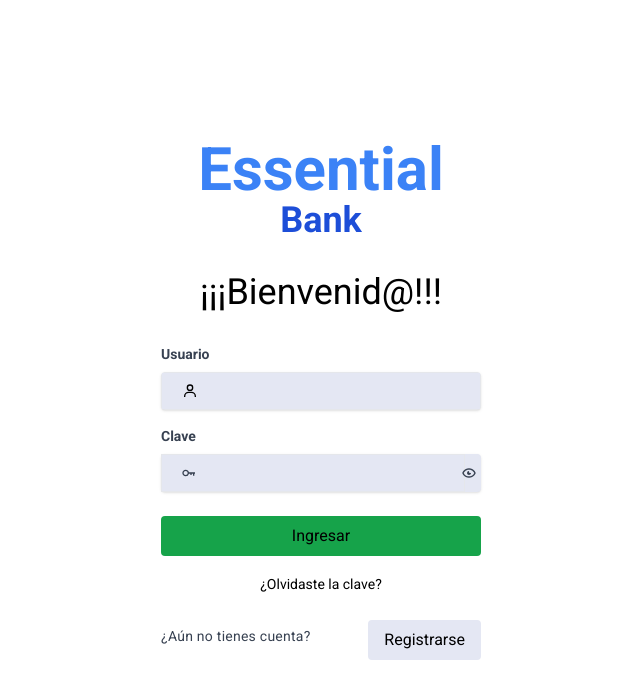
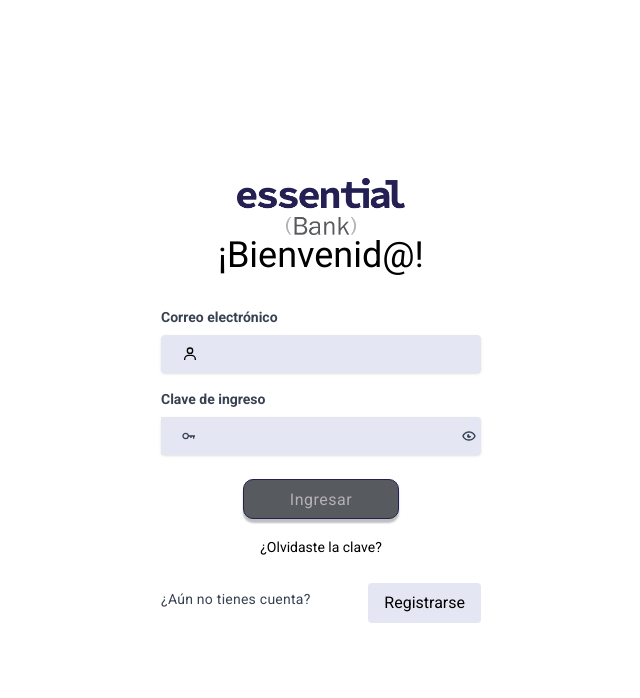
Before and after one commit to anavarro81/Essential-Bank-Front, a React (Vite) app in the folder frontend/: page / in a window 1280 px wide. Shown: the top 698 px of the page, without its empty margins (319-959 px from the left). Built offline with nearby package versions, Linux system fonts and the light colour scheme.

Commit message:
feat: Transferencias entre usuarios
Trasferencias entre usuarios

```diff
--- a/frontend/src/Pages/Home/Home.jsx
+++ b/frontend/src/Pages/Home/Home.jsx
@@ -114,7 +114,7 @@ const Home = () => {
                 <section id='account-info'>
                     <p> El saldo actual de tu cuenta es </p>
                     <ToolTip id={'balanceDisplay'}>
-                        {/* <p className='text-[36px]'> {user.accounts[0].Balance  <p> */}
+                        <p className='text-[36px]'> {user.accounts    && user.accounts[0].Balance}  </p>
                     </ToolTip>
                 </section>
 
--- a/frontend/src/Pages/Login/Login.jsx
+++ b/frontend/src/Pages/Login/Login.jsx
@@ -1,4 +1,4 @@
-import { useState, useRef } from 'react';
+import { useState, useRef,useEffect } from 'react';
 import { BiUser, BiKey, BiShowAlt, BiHide, BiFingerprint } from 'react-icons/bi';
 import { Link } from "react-router-dom"
 import users from '../../data/data'
@@ -9,13 +9,15 @@ import axios from 'axios';
 
 export default function LoginPage() {
 
-  console.log('VITE_API_URL_PROD >>> ', import.meta.env.VITE_API_URL_PROD);
+
 
   const [showPassword, setShowPassword] = useState(false);
   const navigate = useNavigate();
   const [user, setsetUser] = useUser()
 
-  console.log('import.meta.env.MODE ', import.meta.env.VITE_API_URL_PROD);
+  const [isDisabled, setisDisabled] = useState(true)
+
+
   const API_URL_PROD = import.meta.env.VITE_API_URL_PROD
 
 
@@ -33,6 +35,20 @@ export default function LoginPage() {
 
   const emailRegex = /^[a-zA-Z0-9._%+-]+@[a-zA-Z0-9.-]+\.[a-zA-Z]{2,}$/;
   const passwordRegex = /^(?=.*[A-Z])(?=.*[a-z])(?=.*\d)(?=.*[@$!%*?&])[A-Za-z\d@$!%*?&]{8,}$/;
+
+  useEffect(() => {
+
+
+
+
+    if (email > '' && password > '' && emailError == '' && passwordError == '') {
+      setisDisabled(false)
+    } else {
+      setisDisabled(true)
+    }
+
+
+  }, [email,password])
 
 
   const handleEmailChange = (e) => {
@@ -72,17 +88,13 @@ export default function LoginPage() {
   const handleSubmit = async (e) => {
     e.preventDefault();
 
-    console.log("Email:", email);
-    console.log("Password:", password);
-    console.log("Email Error:", emailError);
-    console.log("Password Error:", passwordError);
 
     if (!emailError && !passwordError) {
         try {
-            console.log("Enviando solicitud a la API...");
 
-            console.log('email: ', email);
-            console.log('password: ', password);
+
+
+
 
 
 
@@ -108,11 +120,18 @@ export default function LoginPage() {
 
 
             console.log("Respuesta de la API:", response);
+            console.log('response.status ', response.status);
+            console.log('response.data.token ', response.data.token);
+            console.log('response.data.user.id ', response.data.user._id);
 
-            if (response.status === 200) {
+            if (response.status == 200) {
+
+
 
               setsetUser(response.data.user)
               navigate("/Home");
+              localStorage.setItem('token', response.data.token)
+              localStorage.setItem('id', response.data.user._id)
 
 
             } else {
@@ -144,15 +163,11 @@ export default function LoginPage() {
     <div className='flex flex-col items-center justify-center min-h-screen bg-white'>
 
       {/* Logo Essential Bank */}
-      <div className='mb-8 text-center'>
-        <h1 className='text-6xl font-bold text-blue-500'>Essential</h1>
-        <h2 className='text-4xl font-bold text-blue-700'>Bank</h2>
-      </div>
-
+      <img src="/Logo.png" className='h-[57px]' alt="" />
       {/* Bievenido */}
 
       <div>
-        <h2 className='text-4xl mb-8'> ¡¡¡Bienvenid@!!! </h2>
+      <h2 className='text-4xl mb-8'> ¡Bienvenid@! </h2>
       </div>
 
 
@@ -163,7 +178,7 @@ export default function LoginPage() {
         <form onSubmit={handleSubmit}>
 
         {/* User input*/}
-        <label className='block mb-2 text-sm font-bold text-gray-700'>Usuario</label>
+        <label className='block mb-2 text-sm font-bold text-gray-700'>Correo electrónico</label>
         <div className='flex items-center mb-1 border rounded shadow relative bg-lightGrey'>
         <div className="absolute inset-y-0 left-0 pl-3 flex items-center pointer-events-none">
           <BiUser className='m-2' />
@@ -187,7 +202,7 @@ export default function LoginPage() {
             )}
 
         {/* Clave input*/}
-        <label className='block mb-2 mt-4 text-sm font-bold text-gray-700'>Clave</label>
+        <label className='block mb-2 mt-4 text-sm font-bold text-gray-700'>Clave de ingreso</label>
         <div className={` flex items-center ${passwordError ? 'mb-1 border-red-300': 'mb-6 border-none'} relative bg-lightGrey border rounded shadow`}>
 
         <div className="absolute inset-y-0 left-0 pl-3 flex items-center pointer-events-none">
@@ -228,9 +243,18 @@ export default function LoginPage() {
 
 
 
-          <button type='submit' className={`w-full px-4 py-2 mb-4 text-black ${!emailError && !passwordError ?  'bg-green-600' :  'bg-lightGrey cursor-not-allowed' }  rounded  focus:outline-none`}  ref={IngresarBtn} >
+          {/* <button type='submit' className={`w-full px-4 py-2 mb-4 text-black ${!emailError && !passwordError ?  'bg-green-600' :  'bg-lightGrey cursor-not-allowed' }  rounded  focus:outline-none`}  ref={IngresarBtn} >
+            Ingresar
+          </button> */}
+
+          <div className='flex justify-center'>
+            <button type='submit'
+            disabled={isDisabled}
+            className={`w-full px-4 py-2 mb-4 text-black secondary-button  rounded  focus:outline-none`}
+            ref={IngresarBtn} >
             Ingresar
           </button>
+          </div>
 
 
 
--- a/frontend/src/Pages/ProfilePage/ProfilePage.jsx
+++ b/frontend/src/Pages/ProfilePage/ProfilePage.jsx
@@ -16,6 +16,7 @@ const ProfilePage = () => {
 
     const logout = () => {
         localStorage.removeItem('token')
+        localStorage.removeItem('id')
         navigate('/')
     }
 
--- a/frontend/src/Pages/Transfer/AccountDetails.jsx
+++ b/frontend/src/Pages/Transfer/AccountDetails.jsx
@@ -1,9 +1,9 @@
 
 import Header from '../../components/Header'
+import { useState, useEffect, useRef } from 'react'
+import axios from 'axios'
 
-import { useState, useEffect, useRef } from 'react'
-
-const AccountDails = ({updateFormData, setIsValidForm}) => {
+const AccountDails = ({updateFormData, setIsValidForm, getAccountInfo}) => {
 
 
 
@@ -18,6 +18,8 @@ const AccountDails = ({updateFormData, setIsValidForm}) => {
 
 
 
+
+
   const esPrimeraVez =  useRef(true)
 
 
@@ -25,10 +27,16 @@ const AccountDails = ({updateFormData, setIsValidForm}) => {
 
       // Si no hay error en los campos y se ha informado el iban deja continuar.
 
+      if (iban) {
+        console.log('valido iban');
+        getAccountInfo(iban).then((data) => setIbanError(data))
+      }
+
       if (!ibanerror && !contactNameError && !bankNameError && iban) {
-        console.log('Formulario correcto');
-        updateFormData({'Iban': iban, 'contactName': contactName, 'bankName': bankName })
-        setIsValidForm(true)
+          console.log('todo ok');
+          updateFormData({'Iban': iban, 'contactName': contactName, 'bankName': bankName })
+          setIsValidForm(true)
+
       } else {
         setIsValidForm(false)
       }
--- a/frontend/src/Pages/Transfer/AmountDetails.jsx
+++ b/frontend/src/Pages/Transfer/AmountDetails.jsx
@@ -1,13 +1,10 @@
 import { useState, useEffect } from 'react'
 import Header from '../../components/Header'
 
-const AmountDetails = ({updateFormData, setIsValidForm}) => {
+const AmountDetails = ({updateFormData, setIsValidForm, accountInfo}) => {
 
 
-  //FIXME: Cuando este el back, sustituir por la canitidad devuelta.
-  const data = {
-    balance: 5435.00
-  }
+  console.log('accountInfo > ', accountInfo);
 
   const [amount, setAmount] = useState(0)
   const [amountError, setAmountError] = useState('')
@@ -68,7 +65,7 @@ const AmountDetails = ({updateFormData, setIsValidForm}) => {
           // step="0.01"
         />
 
-      <p> Monto disponible ${data.balance} usd </p>
+      <p> Monto disponible ${accountInfo.Balance} usd </p>
 
       {amountError && <div> <p className='text-sm text-red-600'> {amountError} </p> </div> }
 
--- a/frontend/src/Pages/Transfer/Confirmation.jsx
+++ b/frontend/src/Pages/Transfer/Confirmation.jsx
@@ -5,7 +5,7 @@ import user1Photho from '../../assets/Images/user1.jpg'
 
 
 
-const Confirmation = ({data}) => {
+const Confirmation = ({data, accountInfo}) => {
 
   //FIXME: Sustituir el objeto por lo recuperado en el back.
 
@@ -35,8 +35,8 @@ const Confirmation = ({data}) => {
             <span id='amount' className='text-2xl font-medium text-primary'> {data.amount} </span>
 
             {/* FIXME: Sustituir por los datos de la cuenta */ }
-            <p  id='beneficiary'>  </p>
-            <p className='text-sm' id='bank'>  </p>
+            <p  id='beneficiary'> {accountInfo.Holder} </p>
+            <p className='text-sm' id='bank'> {accountInfo.Bank} </p>
 
             <p className='text-sm'> UBAN: {data.Iban} </p>
           </div>
--- a/frontend/src/Pages/Transfer/Success.jsx
+++ b/frontend/src/Pages/Transfer/Success.jsx
@@ -2,7 +2,7 @@ import React from 'react'
 import Header from '../../components/Header'
 import user1Photho from '../../assets/Images/user1.jpg'
 
-const Success = ({data}) => {
+const Success = ({data, accountInfo}) => {
 
 
   // FIXME: Borrar esto.
@@ -33,8 +33,8 @@ const Success = ({data}) => {
 
           <div>
             <span className='text-[22px]'> {data.amount} </span>
-            <p id='beneficiary' className='text-[16px]' > {data.contactName ? data.contactName : 'Beneficiario no informado'} </p>
-            <p id='bank' className='text-[12px]'> {data.bankName ? data.bankName : 'Banco destino no informado'} </p>
+            <p id='beneficiary' className='text-[16px]' > {accountInfo.Holder ? accountInfo.Holder : 'Beneficiario no informado'} </p>
+            <p id='bank' className='text-[12px]'> {accountInfo.Bank ? accountInfo.Bank : 'Banco destino no informado'} </p>
             <p className='text-[12px]'> UBAN: {data.Iban} </p>
           </div>
 
--- a/frontend/src/Pages/Transfer/Transfer.jsx
+++ b/frontend/src/Pages/Transfer/Transfer.jsx
@@ -24,7 +24,7 @@ const Transfer = () => {
 
   const [user, setsetUser] = useUser()
   const [transfers, setTransfers] = useState();
-
+  const [showConfirmation, setShowConfirmation] = useState(false)
   const API_URL_PROD = import.meta.env.VITE_API_URL_PROD
 
 
```
Also changed, not shown: frontend/src/Pages/Transfer/TransferStepContainer.jsx (+84 -15 lines).
